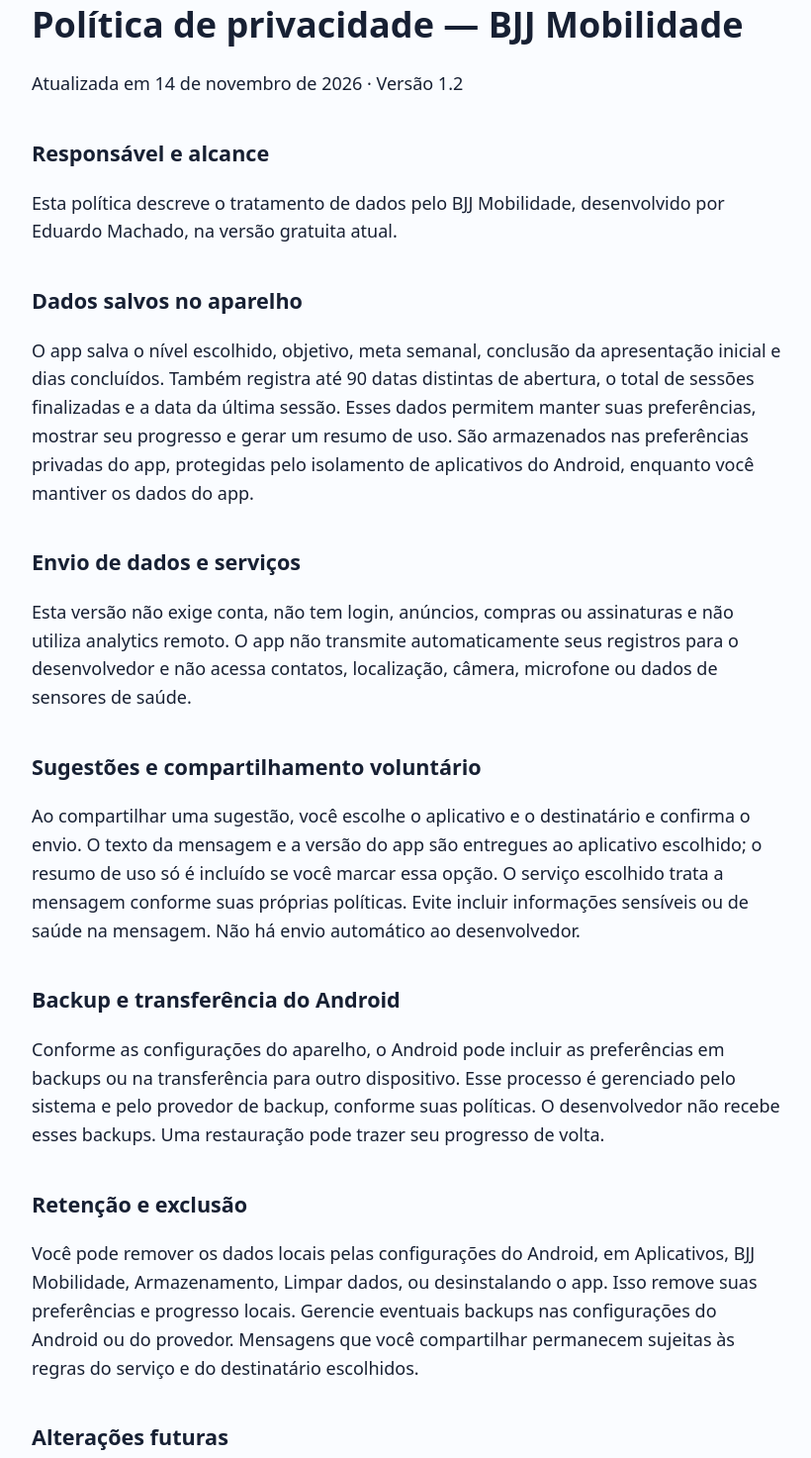
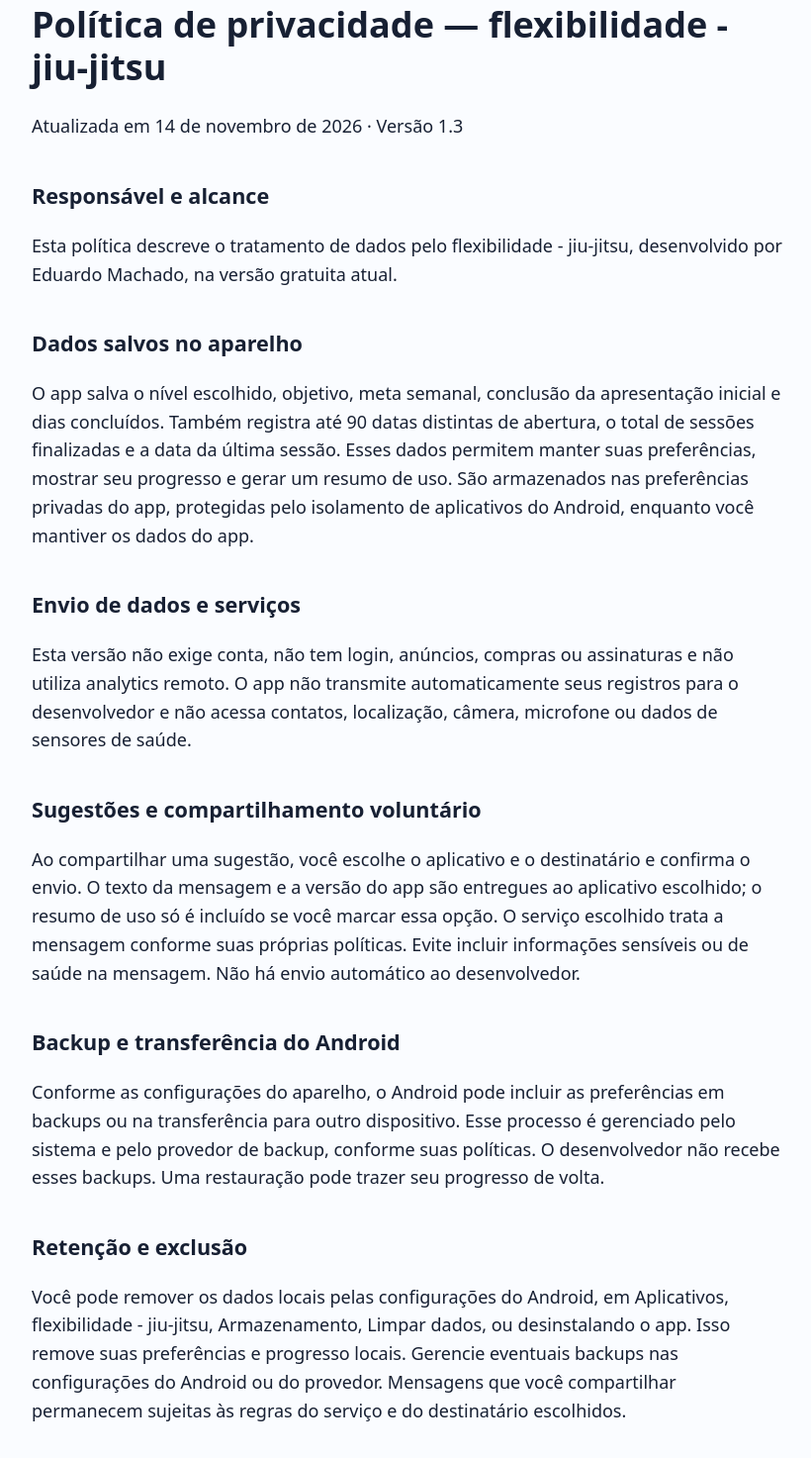
Before and after one commit to Eduardomachadoss/bjj-mobilidade-privacidade, a plain HTML site: page index.html in a window 1280 px wide. Shown: the part 37-1510 px from the top of the page at 99% size, without its empty margins (228-1048 px from the left). Drawn offline with Linux system fonts and the light colour scheme.

```diff
--- a/index.html
+++ b/index.html
@@ -1,5 +1,5 @@
-<!doctype html><html lang="pt-BR"><meta charset="utf-8"><meta name="viewport" content="width=device-width, initial-scale=1"><title>Política de privacidade — BJJ Mobilidade</title><style>body{font:18px/1.6 system-ui,sans-serif;max-width:760px;margin:40px auto;padding:0 20px;color:#172033;background:#fafcff}h1{line-height:1.2}h2{font-size:1.2em;margin-top:1.8em}a{color:#005ad6}</style><main><h1>Política de privacidade — BJJ Mobilidade</h1><p>Atualizada em 14 de novembro de 2026 · Versão 1.2</p><h2>Respons&#225;vel e alcance</h2>
-<p>Esta pol&#237;tica descreve o tratamento de dados pelo BJJ Mobilidade, desenvolvido por Eduardo Machado, na vers&#227;o gratuita atual.</p>
+<!doctype html><html lang="pt-BR"><meta charset="utf-8"><meta name="viewport" content="width=device-width, initial-scale=1"><title>Política de privacidade — flexibilidade - jiu-jitsu</title><style>body{font:18px/1.6 system-ui,sans-serif;max-width:760px;margin:40px auto;padding:0 20px;color:#172033;background:#fafcff}h1{line-height:1.2}h2{font-size:1.2em;margin-top:1.8em}a{color:#005ad6}</style><main><h1>Política de privacidade — flexibilidade - jiu-jitsu</h1><p>Atualizada em 14 de novembro de 2026 · Versão 1.3</p><h2>Respons&#225;vel e alcance</h2>
+<p>Esta pol&#237;tica descreve o tratamento de dados pelo flexibilidade - jiu-jitsu, desenvolvido por Eduardo Machado, na vers&#227;o gratuita atual.</p>
 <h2>Dados salvos no aparelho</h2>
 <p>O app salva o n&#237;vel escolhido, objetivo, meta semanal, conclus&#227;o da apresenta&#231;&#227;o inicial e dias conclu&#237;dos. Tamb&#233;m registra at&#233; 90 datas distintas de abertura, o total de sess&#245;es finalizadas e a data da &#250;ltima sess&#227;o. Esses dados permitem manter suas prefer&#234;ncias, mostrar seu progresso e gerar um resumo de uso. S&#227;o armazenados nas prefer&#234;ncias privadas do app, protegidas pelo isolamento de aplicativos do Android, enquanto voc&#234; mantiver os dados do app.</p>
 <h2>Envio de dados e servi&#231;os</h2>
@@ -9,7 +9,7 @@
 <h2>Backup e transfer&#234;ncia do Android</h2>
 <p>Conforme as configura&#231;&#245;es do aparelho, o Android pode incluir as prefer&#234;ncias em backups ou na transfer&#234;ncia para outro dispositivo. Esse processo &#233; gerenciado pelo sistema e pelo provedor de backup, conforme suas pol&#237;ticas. O desenvolvedor n&#227;o recebe esses backups. Uma restaura&#231;&#227;o pode trazer seu progresso de volta.</p>
 <h2>Reten&#231;&#227;o e exclus&#227;o</h2>
-<p>Voc&#234; pode remover os dados locais pelas configura&#231;&#245;es do Android, em Aplicativos, BJJ Mobilidade, Armazenamento, Limpar dados, ou desinstalando o app. Isso remove suas prefer&#234;ncias e progresso locais. Gerencie eventuais backups nas configura&#231;&#245;es do Android ou do provedor. Mensagens que voc&#234; compartilhar permanecem sujeitas &#224;s regras do servi&#231;o e do destinat&#225;rio escolhidos.</p>
+<p>Voc&#234; pode remover os dados locais pelas configura&#231;&#245;es do Android, em Aplicativos, flexibilidade - jiu-jitsu, Armazenamento, Limpar dados, ou desinstalando o app. Isso remove suas prefer&#234;ncias e progresso locais. Gerencie eventuais backups nas configura&#231;&#245;es do Android ou do provedor. Mensagens que voc&#234; compartilhar permanecem sujeitas &#224;s regras do servi&#231;o e do destinat&#225;rio escolhidos.</p>
 <h2>Altera&#231;&#245;es futuras</h2>
 <p>Se forem adicionados login, an&#250;ncios, pagamentos ou servi&#231;os que tratem dados de outra forma, esta pol&#237;tica e as declara&#231;&#245;es da loja ser&#227;o atualizadas para explicar os dados, finalidades, fornecedores e controles aplic&#225;veis. Avisos e consentimentos ser&#227;o apresentados quando necess&#225;rios antes do novo tratamento.</p>
 <h2>Contato de privacidade</h2>
```
